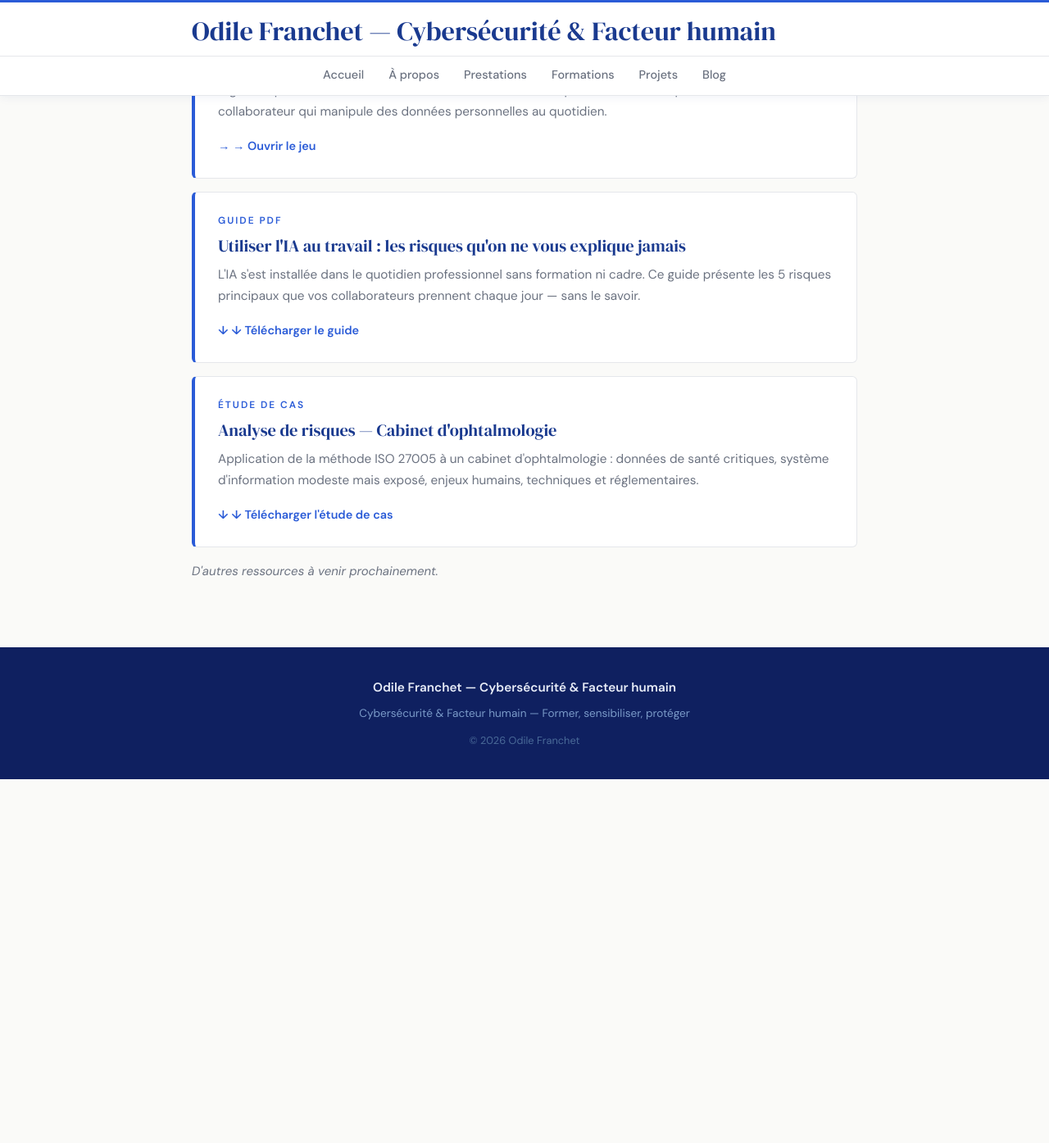
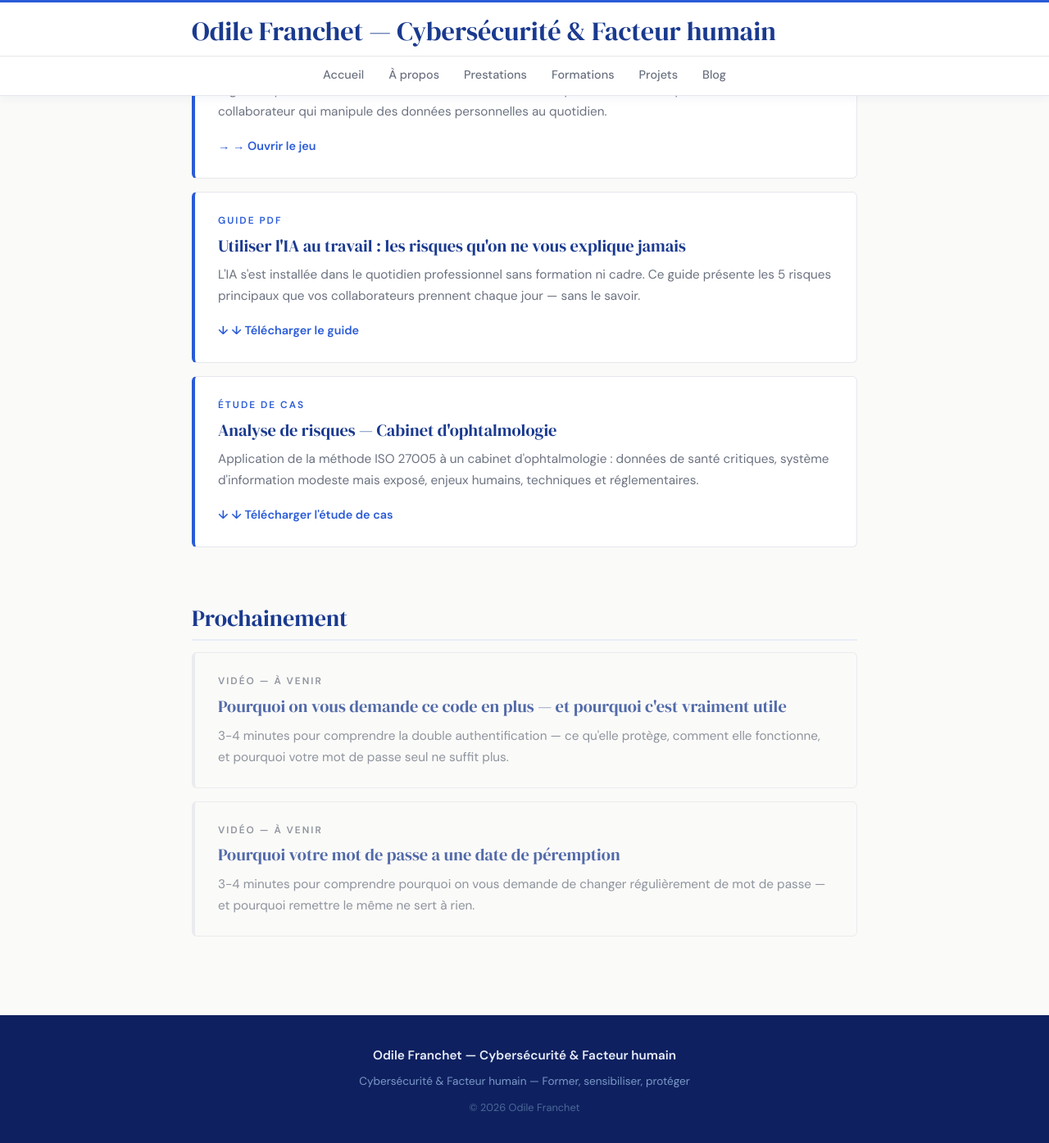
Before and after one commit to ofranchet73/ofranchet73.github.io, a Jekyll site: the page built from projets.md, in a window 1280 px wide and 1400 px high, scrolled down 813 px. Shown: the top 1395 px of the window at 82% size. Built offline with Jekyll 4.4.1, drawn with Linux system fonts in a browser that asks for light colours; before the commit the page ends 1764 px from its top, so only the background shows below that.

Commit message:
Update projets.html

```diff
--- a/_layouts/projets.html
+++ b/_layouts/projets.html
@@ -1,10 +1,8 @@
 ---
 layout: default
 ---
-
 <div class="page-wrap">
   <div class="page-body">
-
     <div class="prestation-hero">
       <svg class="prestation-picto" viewBox="0 0 80 80" xmlns="http://www.w3.org/2000/svg">
         <path d="M8 24 L8 64 L72 64 L72 32 L36 32 L28 24 Z" fill="#e8edf8" stroke="#1a3a8f" stroke-width="2.5" stroke-linejoin="round"/>
@@ -18,35 +16,30 @@ layout: default
         </div>
       </div>
     </div>
-
     <div class="projet-card">
       <div class="projet-tag">Bande dessinée</div>
       <h2 class="projet-titre">Le mail urgent</h2>
       <p class="projet-desc">Une BD pédagogique sur le phishing par email. Alex reçoit un mail urgent de son patron, paie sans vérifier, et se tait par peur du jugement. Une histoire bienveillante sur l'erreur humaine et l'importance de signaler immédiatement.</p>
       <a href="/bd_cyber_linea_v5.html" class="projet-lien">→ Voir la BD</a>
     </div>
-
     <div class="projet-card">
       <div class="projet-tag">Jeu interactif</div>
       <h2 class="projet-titre">Salle des suspects</h2>
       <p class="projet-desc">Un jeu d'identification des 8 menaces cyber les plus courantes. Style dossier d'enquête : consultez les fiches des suspects, mémorisez leur mode opératoire, puis prouvez que vous saurez les reconnaître sur le terrain.</p>
       <a href="/salle_des_suspects.html" class="projet-lien">→ Ouvrir le jeu</a>
     </div>
-
     <div class="projet-card">
       <div class="projet-tag">Jeu interactif</div>
       <h2 class="projet-titre">La journée de Camille — RGPD</h2>
       <p class="projet-desc">Une journée de travail ordinaire, 11 situations réelles. À chaque moment, identifiez si Camille respecte les règles de protection des données — ou commet une erreur parfois difficile à repérer. Pour tout collaborateur qui manipule des données personnelles au quotidien.</p>
       <a href="/journee_camille_rgpd.html" class="projet-lien">→ Ouvrir le jeu</a>
     </div>
-
     <div class="projet-card">
       <div class="projet-tag">Guide PDF</div>
       <h2 class="projet-titre">Utiliser l'IA au travail : les risques qu'on ne vous explique jamais</h2>
       <p class="projet-desc">L'IA s'est installée dans le quotidien professionnel sans formation ni cadre. Ce guide présente les 5 risques principaux que vos collaborateurs prennent chaque jour — sans le savoir.</p>
       <a href="/pdf/5-risques-IA-Guide-Cybersecurite.pdf" class="projet-lien" download="5-risques-IA-Guide-Cybersecurite.pdf">↓ Télécharger le guide</a>
     </div>
-
     <div class="projet-card">
       <div class="projet-tag">Étude de cas</div>
       <h2 class="projet-titre">Analyse de risques — Cabinet d'ophtalmologie</h2>
@@ -54,7 +47,34 @@ layout: default
       <a href="/pdf/OdileFranchet_EtudeCas_Analyse_Risques_Complet_Ophtalmo.pdf" class="projet-lien">↓ Télécharger l'étude de cas</a>
     </div>
 
-    <p class="formation-note"><em>D'autres ressources à venir prochainement.</em></p>
+    <h2>Prochainement</h2>
+
+    <div class="projet-card projet-card--soon">
+      <div class="projet-tag projet-tag--soon">Vidéo — À venir</div>
+      <h2 class="projet-titre">Pourquoi on vous demande ce code en plus — et pourquoi c'est vraiment utile</h2>
+      <p class="projet-desc">3-4 minutes pour comprendre la double authentification — ce qu'elle protège, comment elle fonctionne, et pourquoi votre mot de passe seul ne suffit plus.</p>
+    </div>
+
+    <div class="projet-card projet-card--soon">
+      <div class="projet-tag projet-tag--soon">Vidéo — À venir</div>
+      <h2 class="projet-titre">Pourquoi votre mot de passe a une date de péremption</h2>
+      <p class="projet-desc">3-4 minutes pour comprendre pourquoi on vous demande de changer régulièrement de mot de passe — et pourquoi remettre le même ne sert à rien.</p>
+    </div>
 
   </div>
 </div>
+
+<style>
+.projet-card--soon {
+  border-left-color: var(--border);
+  background: var(--bg);
+  opacity: 0.75;
+}
+.projet-card--soon:hover {
+  transform: none;
+  box-shadow: none;
+}
+.projet-tag--soon {
+  color: var(--muted);
+}
+</style>
```
